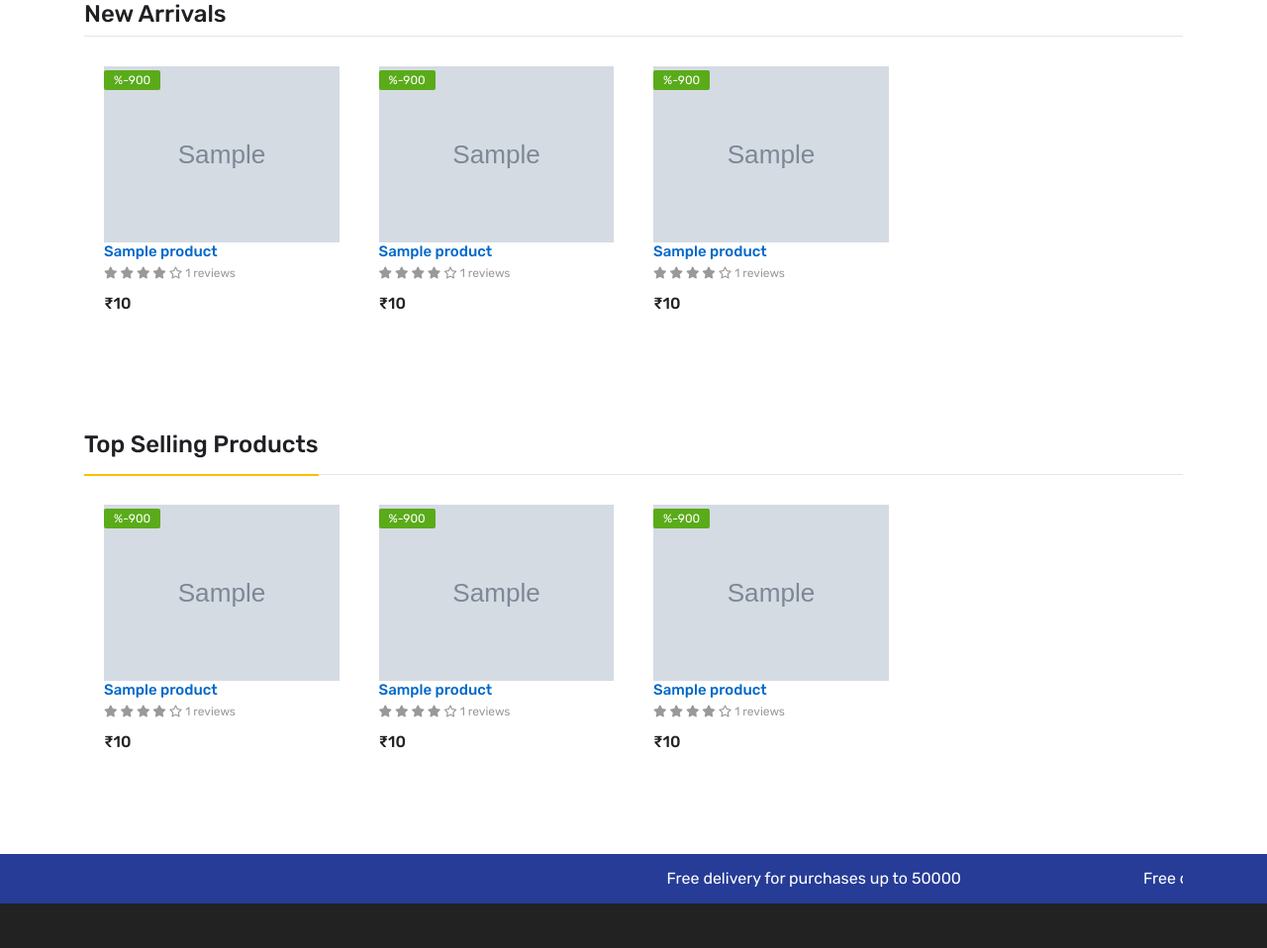
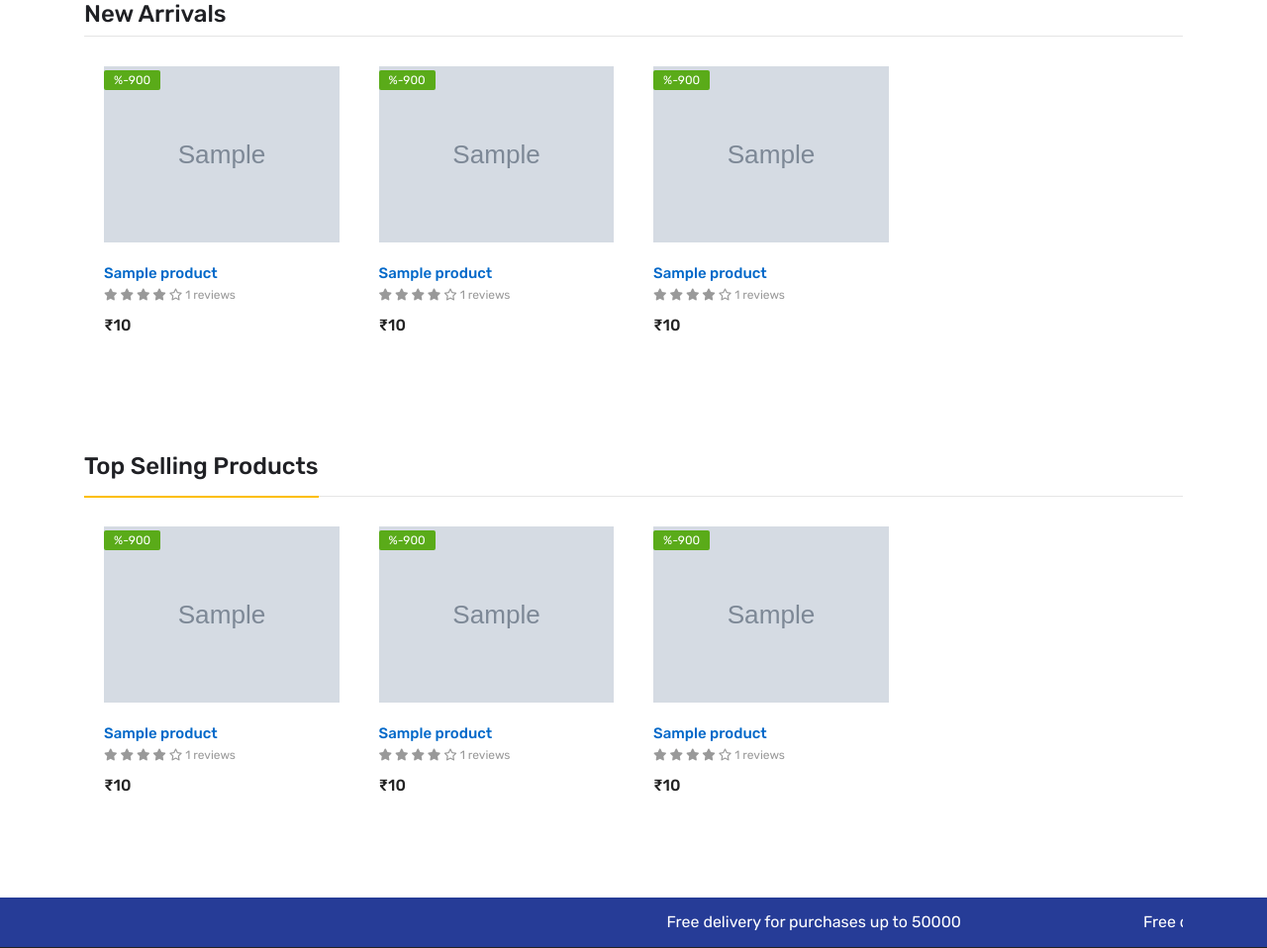
Before and after one commit to NikhilDevassia/edifice-ecommerce, a Django app: page / in a window 1280 px wide. Shown: the part 917-1875 px from the top of the page at 99% size. Run offline with Django 4.2, Linux system fonts and the light colour scheme; tables that the repository leaves empty hold one stand-in row (values such as "Sample post"); grey boxes marked "Sample" are stand-in pictures; some libraries are stand-ins or nearby versions; some web fonts are replaced.

Commit message:
image fix

```diff
--- a/templates/main/home.html
+++ b/templates/main/home.html
@@ -172,7 +172,7 @@
                         {% for product in products %}
                         <div class="product__item swiper-slide">
                             <div class="product__thumb fix">
-                                <div class="product-image w-img">
+                                <div class="product-image w-img" style="height: 200px">
                                     <a href="{{product.get_url}}">
                                         <img src="{{ product.images.url }}" alt="product">
                                     </a>
@@ -298,7 +298,7 @@
 
                                 <div class="product__item swiper-slide">
                                     <div class="product__thumb fix">
-                                        <div class="product-image w-img">
+                                        <div class="product-image w-img" style="height: 200px">
                                             <a href="{{topsell.get_url}}">
                                                 <img src="{{ topsell.images.url }}" alt="product">
                                             </a>
@@ -641,7 +641,7 @@
                     {% for recommendation in recommendations %}
                         <div class="product__item swiper-slide">
                             <div class="product__thumb fix">
-                                <div class="product-image w-img">
+                                <div class="product-image w-img" style="height: 200px">
                                     <a href="{{recommendation.product_id.get_url}}">
                                         <img src="{{ recommendation.product_id.images.url }}" alt="product">
                                     </a>
```
